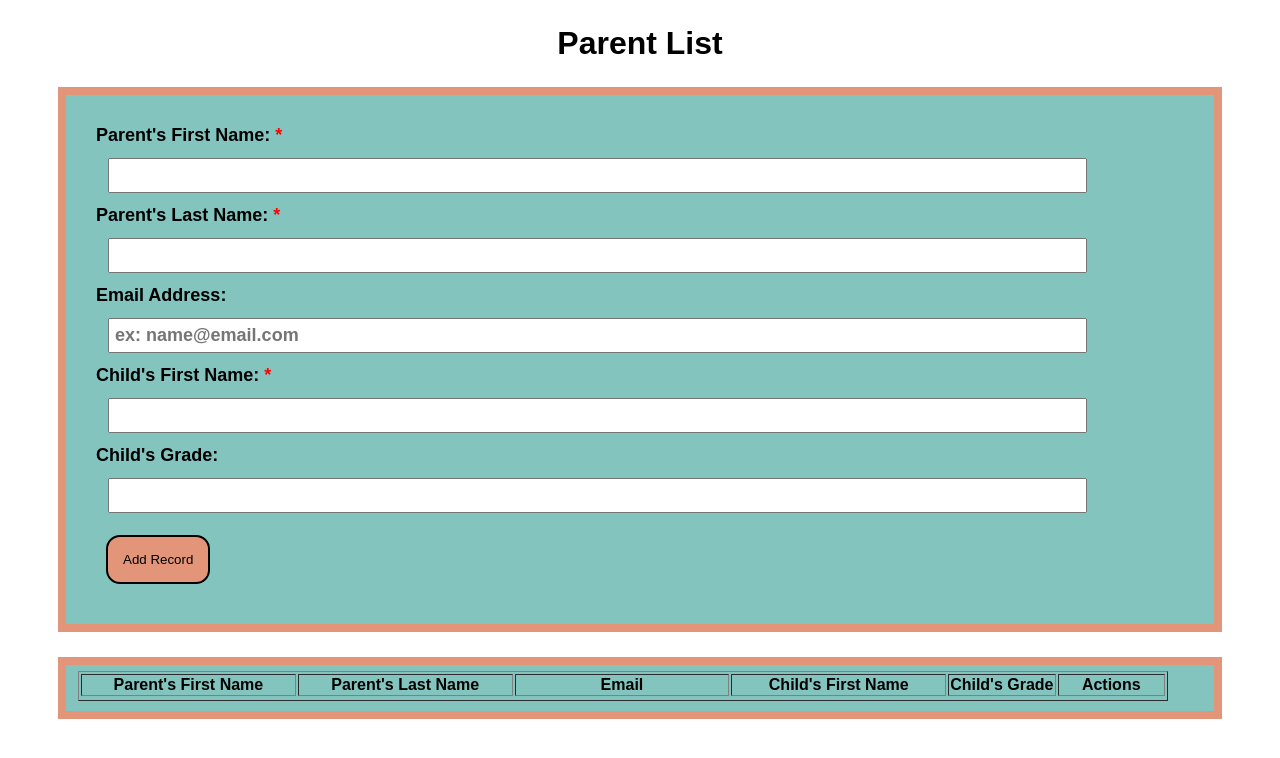
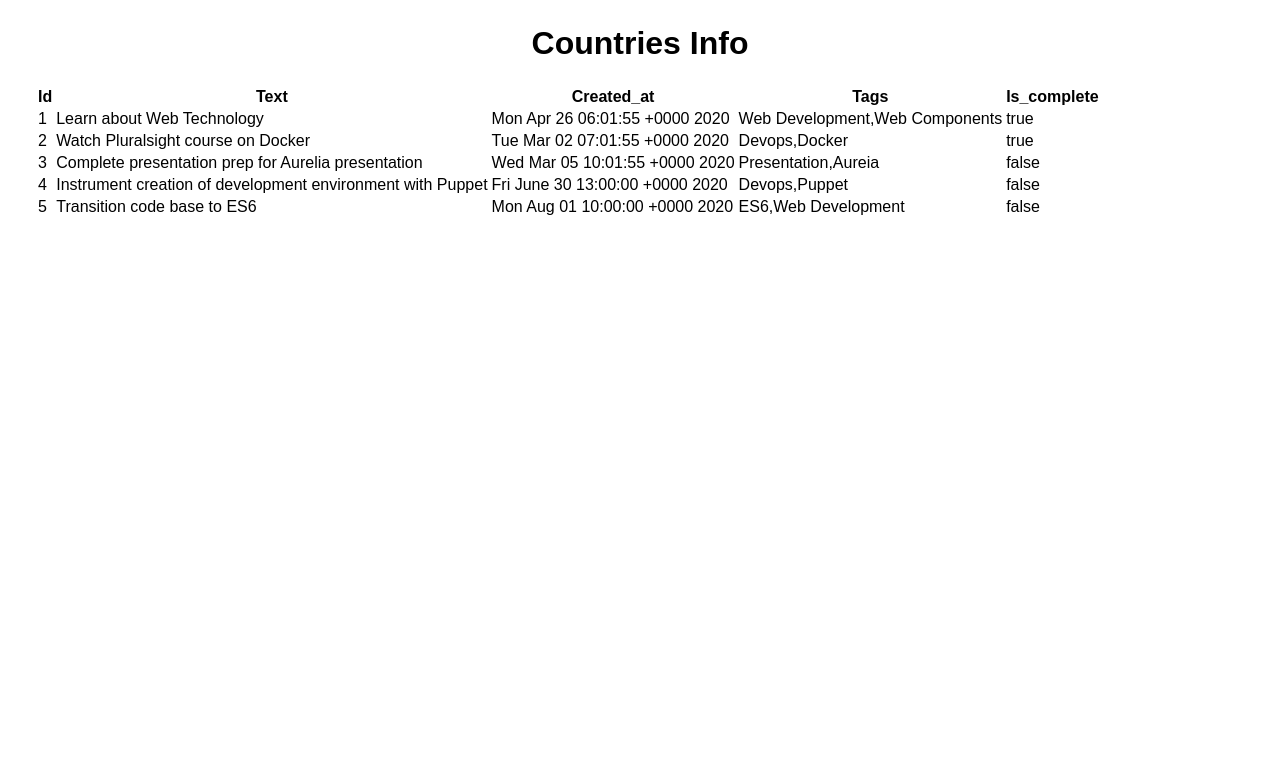
Before and after one commit to amiedawn/ajax-object, a plain HTML site: page index.html in a window 1280 px wide. Drawn offline with Linux system fonts and the light colour scheme.

Commit message:
table loads

```diff
--- a/assets/css/style.css
+++ b/assets/css/style.css
@@ -16,10 +16,10 @@ span {
   color: red;
 }
 
-#container-input, #container-output {
-  background-color: #83c5be;
+#container-output {
+  background-color: #bb3e03;
   margin: 25px;
-  border: 8px solid #e29578;
+  border: 4px solid #414833
 }
 
 #container-input {
@@ -45,26 +45,26 @@ span {
   border-style: solid;
 }
 
-#container-output > th {
+.table-responsive > th {
   font-size: 16px;
 }
 
-tr .h-name {
+tr #id {
+  width: 10%;
+}
+
+tr #text {
+  width: 50%;
+}
+
+tr #created_at {
+  width: 10%;
+}
+
+tr #Tags {
   width: 20%;
 }
 
-tr .h-email {
-  width: 20%;
-}
-
-tr .h-grade {
+tr #is_complete {
   width: 10%;
 }
-
-tr .h-edit {
-  width: 5%;
-}
-
-tr .h-delete {
-  width: 5%;
-}
--- a/index.html
+++ b/index.html
@@ -5,96 +5,15 @@
   <meta http-equiv="X-UA-Compatible" content="IE=edge">
   <meta name="viewport" content="width=device-width, initial-scale=1.0">
   <link rel=stylesheet href="assets/css/style.css">
-  <title>Add Record Object</title>
+  <title>Countries</title>
 </head>
 <body>
+  <div class="container">
+    <h1>Countries Info</h1>
+    <table id="myTable" class=""></table>
+  </div>
 
-
-    <div class="container">
-      <h1>Parent List</h1>
-      <form id="input-form">
-        <fieldset id="container-input">
-          <label for="parent-first-name"
-            >Parent's First Name: <span id="red">*</span></label
-          >
-          <input
-            type="text"
-            id="parent-first-name"
-            class="form-input"
-            required
-            name="parent-first-name"
-
-          />
-
-          <label for="parent-last-name"
-            >Parent's Last Name: <span id="red">*</span></label
-          >
-          <input
-            type="text"
-            id="parent-last-name"
-            class="form-input"
-            required
-            name="parent-last-name"
-
-          />
-
-          <label for="email">Email Address: </label>
-          <input
-            type="email"
-            id="email"
-            class="form-input"
-            name="email"
-            placeholder="ex: name@email.com"
-          />
-
-          <label for="child-name"
-            >Child's First Name: <span id="red">*</span></label
-          >
-          <input
-            type="text"
-            id="child-name"
-            class="form-input"
-            required
-            name="child-name"
-
-          />
-
-          <label for="grade">Child's Grade: </label>
-          <input
-            type="number"
-            min="1"
-            max="12"
-            id="grade"
-            class="form-input"
-            name="grade"
-          />
-
-          <button class="btn" id="save-record" type="submit">Add Record</button>
-      <!--  <input id="submit" class="submit" type="button" onclick="addRecord()" value="Add Record" /> -->
-
-        </fieldset>
-      </form>
-
-      <fieldset id="container-output">
-        <table border=1>
-          <thead id="table-header">
-            <tr>
-              <th class="h-name">Parent's First Name</th>
-              <th class="h-name">Parent's Last Name</th>
-              <th class="h-email">Email</th>
-              <th class="h-name">Child's First Name</th>
-              <th class="h-grade">Child's Grade</th>
-              <th class="h-actions" colspan=2>Actions</th>
-            </tr>
-          </thead>
-          <tbody id="users"></tbody>
-          <tr>
-            <table id="myTable"></table>
-          </tr>
-        </table>
-      </fieldset>
-    </div>
-  <script src="index.js"></script>
+<script src="index.js"></script>
 </body>
 
 </html>
--- a/index.js
+++ b/index.js
@@ -1,61 +1,50 @@
-const formEl = document.querySelector("#input-form"); // can submit by clicking on button or hitting enter
+const containerEl = document.querySelector("#container");
+const tableEl = document.querySelector("#myTable");
 
-function addRecord(event) {
-  event.preventDefault();
+function loadDoc() {
+  // AJAX call
+  var xhr = new XMLHttpRequest();
+  xhr.open("GET", "todo.json", true);
 
-  let parentFirstName = document.getElementById("parent-first-name").value;
-  let parentLastName = document.getElementById("parent-last-name").value;
-  let email = document.getElementById("email").value;
-  let childName = document.getElementById("child-name").value;
-  let grade = document.getElementById("grade").value;
-  let tableHeader = document.getElementById("table-header");
+  xhr.onreadystatechange = function () {
+    if (this.readyState ===4 && this.status == 200) {
+      let countries = JSON.parse(this.response);
+      // alert(countries[0].text);
+      // console.log(countries);
 
-  class Parent {
-    constructor(parentFirstName, parentLastName, email, childName, grade) {
-      this.parentFirstName = parentFirstName;
-      this.parentLastName = parentLastName;
-      this.email = email;
-      this.childName = childName;
-      this.grade = grade;
+      let table = document.createElement("table");
+      table.setAttribute("class", "info");
+      let properties = ["id", "text", "created_at", "Tags", "is_complete"];
+
+      var capitalize = function (titles) {
+        return titles.charAt(0).toUpperCase() + titles.slice(1);
+      };
+
+      let tr = document.createElement("tr");
+      for (let i = 0; i < properties.length; i++) {
+        let th = document.createElement("th");
+        th.className = "titles";
+        th.appendChild(document.createTextNode(capitalize(properties[i])));
+        tr.appendChild(th);
+      }
+      table.appendChild(tr);
+      let row;
+
+      for (let j = 0; j < countries.length; j++) {
+        tr = document.createElement("tr");
+        row = countries[j];
+        for (let k = 0; k < properties.length; k++) {
+          let td = document.createElement("td");
+          td.appendChild(document.createTextNode(row[properties[k]]));
+          tr.appendChild(td);
+        }
+        table.appendChild(tr);
+      }
+      document.getElementById("myTable").appendChild(table);
     }
-    getInfo() {
-      return (
-        this.parentFirstName,
-        this.parentLastName,
-        this.email,
-        this.childName,
-        this.grade
-      );
-    }
-  }
+  };
 
-  // extra instances of the object
-  const parentObj = new Parent(
-    parentFirstName,
-    parentLastName,
-    email,
-    childName,
-    grade
-  );
-  parentObj.getInfo();
+  xhr.send();
+};
 
-  let table = tableHeader.insertRow(tableHeader.length);
-  let cell1 = table.insertCell(0);
-  cell1.innerHTML = parentObj.parentFirstName;
-  let cell2 = table.insertCell(1);
-  cell2.innerHTML = parentObj.parentLastName;
-  let cell3 = table.insertCell(2);
-  cell3.innerHTML = parentObj.email;
-  let cell4 = table.insertCell(3);
-  cell4.innerHTML = parentObj.childName;
-  let cell5 = table.insertCell(4);
-  cell5.innerHTML = parentObj.grade;
-  let cell6 = table.insertCell(5);
-  cell6.innerHTML =
-    "<input type='button' value='Edit' onclick='editRow(this)' />";
-  let cell7 = table.insertCell(6);
-  cell7.innerHTML =
-    "<input type='button' value='Delete' onclick='deleteRow()' />";
-}
-
-formEl.addEventListener("submit", addRecord); // instead of "click" so can hit enter to submit also
+loadDoc();
```
Also changed, not shown: ajax.js (added, +25 -0 lines), sample.js (added, +38 -0 lines).
